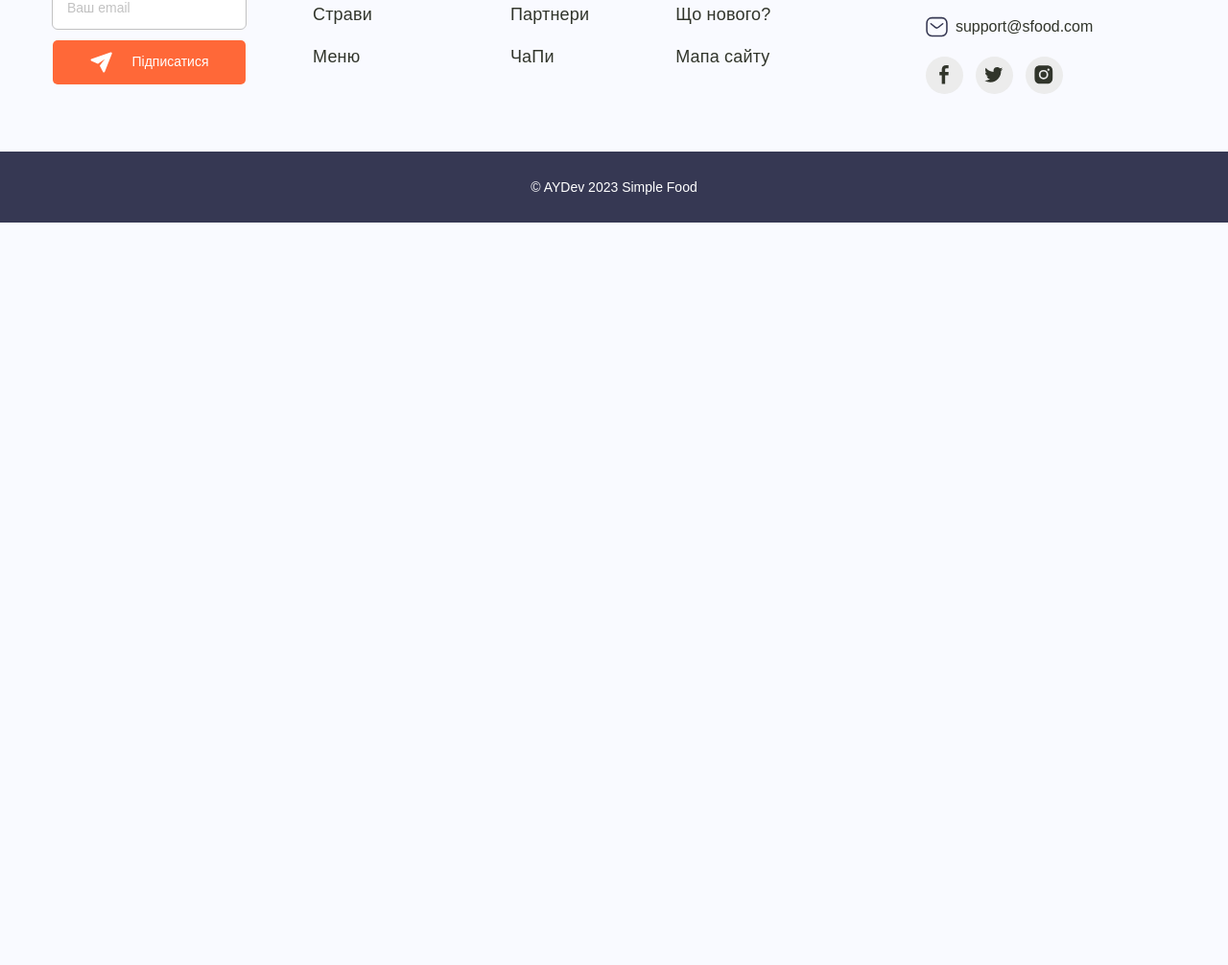
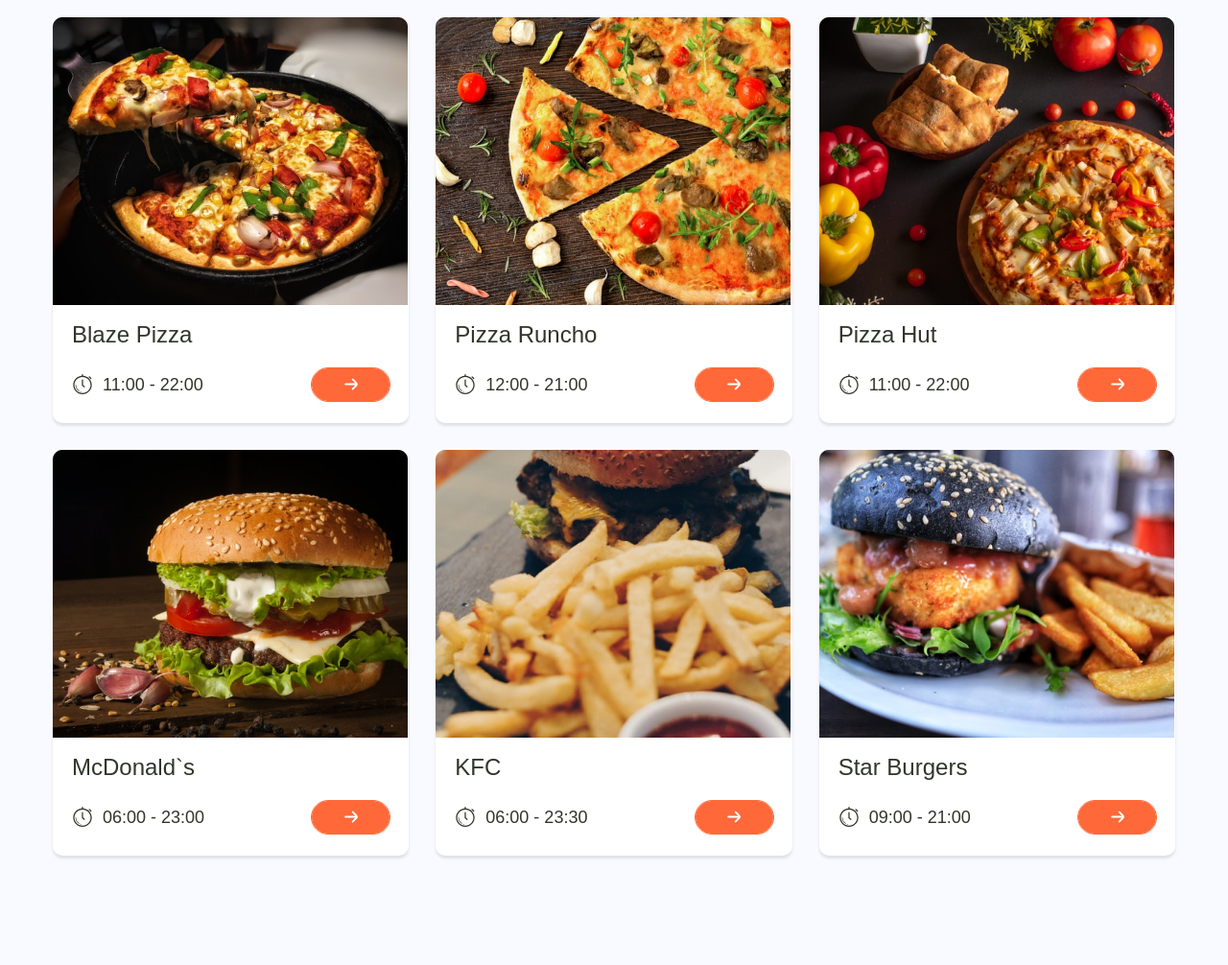
Before and after one commit to Aleksegoist/simple-food, a website: page app/index.html in a window 1280 px wide. Shown: the part 2779-3785 px from the top of the page at 96% size. Before the commit the page ends 3011 px from the top, so only its background shows below. Drawn offline with nearby package versions, Linux system fonts and the light colour scheme; files that its build step writes are made by us from their sources; files whose address does not match are found by name; a web font is replaced by a local one.

Commit message:
added dection restaurant

```diff
--- a/app/index.html
+++ b/app/index.html
@@ -396,6 +396,138 @@
         </section>
       </main>
 
+      <section class="restaurants mb-120">
+        <div class="container">
+          <h2 class="title">Найкращі ресторани</h2>
+          <div class="restaurants__inner">
+            <ul class="restaurants__list">
+              <li class="restaurants__item">
+                <article class="restaurant-card">
+                  <a class="restaurants__link" href="#">
+                    <img
+                      class="restaurant-card__img"
+                      src="images/restaurants/blaze_pizza.jpg"
+                      alt="Фото ресторану Blaze" />
+                  </a>
+                  <div class="restaurant-card__content">
+                    <h3 class="restaurant-card__title">Blaze Pizza</h3>
+                    <div class="restaurant-card__bottom-row">
+                      <time
+                        class="restaurant-card__time restaurant-card__time--icon"
+                        datatime="PT11H"
+                        >11:00 - 22:00</time
+                      >
+                      <a class="btn restaurant-card__btn"></a>
+                    </div>
+                  </div>
+                </article>
+              </li>
+
+              <li class="restaurants__item">
+                <article class="restaurant-card">
+                  <a class="restaurants__link" href="#">
+                    <img
+                      class="restaurant-card__img"
+                      src="images/restaurants/runcho_pizza.jpg"
+                      alt="Фото ресторану Pizza Runcho" />
+                  </a>
+                  <div class="restaurant-card__content">
+                    <h3 class="restaurant-card__title">Pizza Runcho</h3>
+                    <div class="restaurant-card__bottom-row">
+                      <time class="restaurant-card__time" datatime="PT9H"
+                        >12:00 - 21:00</time
+                      >
+                      <a class="btn restaurant-card__btn"></a>
+                    </div>
+                  </div>
+                </article>
+              </li>
+
+              <li class="restaurants__item">
+                <article class="restaurant-card">
+                  <a class="restaurants__link" href="#">
+                    <img
+                      class="restaurant-card__img"
+                      src="images/restaurants/hut_pizza.jpg"
+                      alt="Фото ресторану Pizza Hut" />
+                  </a>
+                  <div class="restaurant-card__content">
+                    <h3 class="restaurant-card__title">Pizza Hut</h3>
+                    <div class="restaurant-card__bottom-row">
+                      <time class="restaurant-card__time" datatime="PT11H"
+                        >11:00 - 22:00</time
+                      >
+                      <a
+                        class="btn restaurant-card__btn restaurant-card__btn"></a>
+                    </div>
+                  </div>
+                </article>
+              </li>
+
+              <li class="restaurants__item">
+                <article class="restaurant-card">
+                  <a class="restaurants__link" href="#">
+                    <img
+                      class="restaurant-card__img"
+                      src="images/restaurants/mcdonaldsjpg.jpg"
+                      alt="Фото ресторану McDonald`s" />
+                  </a>
+                  <div class="restaurant-card__content">
+                    <h3 class="restaurant-card__title">McDonald`s</h3>
+                    <div class="restaurant-card__bottom-row">
+                      <time class="restaurant-card__time" datatime="PT17H"
+                        >06:00 - 23:00</time
+                      >
+                      <a class="btn restaurant-card__btn"></a>
+                    </div>
+                  </div>
+                </article>
+              </li>
+
+              <li class="restaurants__item">
+                <article class="restaurant-card">
+                  <a class="restaurants__link" href="#">
+                    <img
+                      class="restaurant-card__img"
+                      src="images/restaurants/kfc.jpg"
+                      alt="Фото ресторану KFC" />
+                  </a>
+                  <div class="restaurant-card__content">
+                    <h3 class="restaurant-card__title">KFC</h3>
+                    <div class="restaurant-card__bottom-row">
+                      <time class="restaurant-card__time" datatime="PT17H30M"
+                        >06:00 - 23:30</time
+                      >
+                      <a class="btn restaurant-card__btn"></a>
+                    </div>
+                  </div>
+                </article>
+              </li>
+
+              <li class="restaurants__item">
+                <article class="restaurant-card">
+                  <a class="restaurants__link" href="#">
+                    <img
+                      class="restaurant-card__img"
+                      src="images/restaurants/star_burgers.jpg"
+                      alt="Фото ресторану Star Burgers" />
+                  </a>
+                  <div class="restaurant-card__content">
+                    <h3 class="restaurant-card__title">Star Burgers</h3>
+                    <div class="restaurant-card__bottom-row">
+                      <time class="restaurant-card__time" datatime="PT12H"
+                        >09:00 - 21:00</time
+                      >
+                      <a class="btn restaurant-card__btn"></a>
+                    </div>
+                  </div>
+                </article>
+              </li>
+            </ul>
+          </div>
+        </div>
+      </section>
+
       <footer class="footer">
         <div class="container">
           <section class="footer__content">
--- /dev/null
+++ b/app/scss/parts/_restaurant-card.scss
@@ -0,0 +1,86 @@
+.restaurant-card {
+  &__img {
+    margin-bottom: 15px;
+  }
+
+  &__content {
+    padding: 0 20px;
+    margin-bottom: 23px;
+  }
+
+  &__title {
+    font-size: 24px;
+    margin-bottom: 20px;
+  }
+
+  &__bottom-row {
+    display: flex;
+    justify-content: space-between;
+    align-items: center;
+  }
+
+  &__time {
+    display: flex;
+    align-items: center;
+    justify-content: start;
+    font-size: 18px;
+
+    &::before {
+      content: '';
+      margin-right: 10px;
+      min-width: 22px;
+      height: 22px;
+      background-color: $c-dark;
+      mask-image: url('../images/sprite.svg#icon-time');
+      mask-repeat: no-repeat;
+      mask-size: contain;
+      mask-position: center;
+    }
+  }
+
+  &__btn {
+    width: 27px;
+    height: 24px;
+    border-radius: 20px;
+    padding: 5px 27px;
+    position: relative;
+    cursor: pointer;
+    outline: 1px solid $c-orange-900;
+
+    &::before {
+      content: '';
+      mask-image: url('../images/sprite.svg#icon-arrow-right');
+      background-color: $c-white;
+      mask-repeat: no-repeat;
+      mask-size: 14px 14px;
+      width: 14px;
+      height: 14px;
+      position: absolute;
+      top: 50%;
+      left: 50%;
+      transform: translate(-50%, -50%);
+
+      transition: all 0.3s;
+    }
+
+    &:focus {
+      &::before {
+        background-color: $c-orange-900;
+      }
+    }
+
+    &:hover {
+      &::before {
+        box-shadow: 0px 0px 0px 2px rgba(255, 104, 56, 0.7);
+        transform: translate(100%, -50%);
+        background-color: $c-orange-900;
+      }
+    }
+
+    &:active {
+      &::before {
+        transform: translate(-50%, -50%);
+      }
+    }
+  }
+}
--- /dev/null
+++ b/app/scss/parts/_restaurants-section.scss
@@ -0,0 +1,20 @@
+.restaurants {
+  &__list {
+    display: grid;
+    grid-template-columns: repeat(3, 1fr);
+    gap: 28px;
+    align-items: center;
+    justify-content: center;
+  }
+
+  &__item {
+    background: #ffffff;
+    box-shadow: 0px 3px 3px rgba(0, 0, 0, 0.1);
+    border-radius: 10px;
+    transition: box-shadow 0.3s ease-in-out;
+
+    &:hover {
+      box-shadow: 0px 3px 15px rgba(255, 104, 56, 0.5);
+    }
+  }
+}
--- a/app/scss/style.scss
+++ b/app/scss/style.scss
@@ -13,3 +13,5 @@
 @import 'parts/product-card';
 @import 'parts/footer';
 @import 'parts/features-section';
+@import 'parts/restaurant-card';
+@import 'parts/restaurants-section';
```
Also changed, not shown: app/images/restaurants/blaze_pizza.jpg (added), app/images/restaurants/hut_pizza.jpg (added), app/images/restaurants/kfc.jpg (added), app/images/restaurants/mcdonaldsjpg.jpg (added), app/images/restaurants/runcho_pizza.jpg (added), app/images/restaurants/star_burgers.jpg (added).
